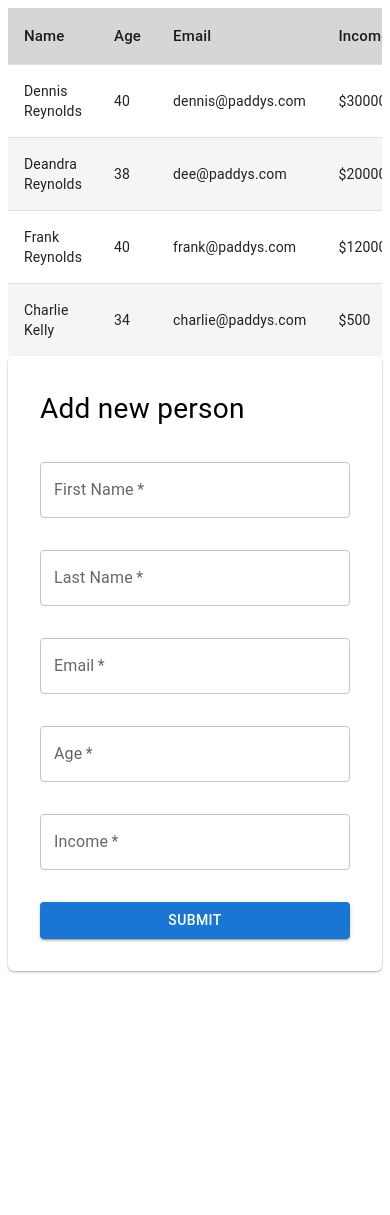
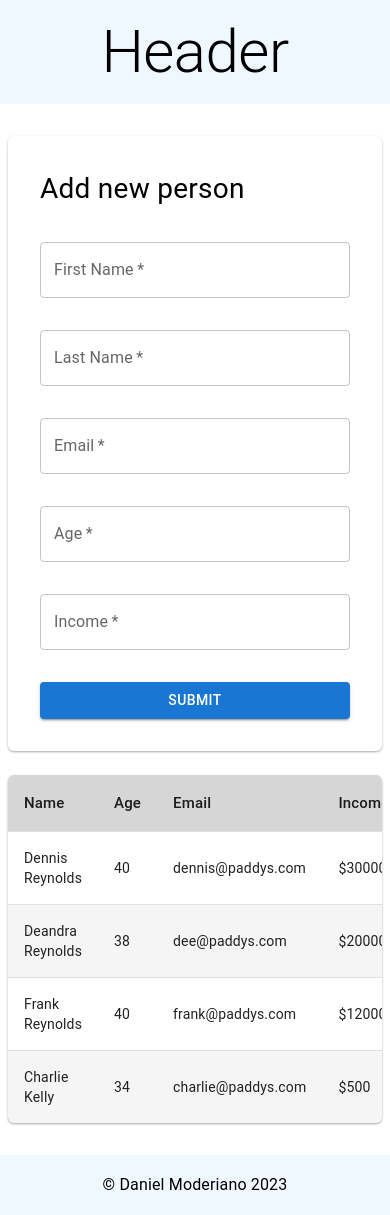
Before and after one commit to daniel-moderiano/interviewproject-danielm, a React (Vite) app in the folder webpage/frontend/: page / in a window 390 px wide. Before the commit the page ends 979 px from the top, so only its background shows below. Built offline with nearby package versions, Linux system fonts and the light colour scheme.

Commit message:
Add placeholder header and footer
- Create header and footer within App component as placeholders only
- Add styling to overall web page layout for mobile and desktop

```diff
--- a/webpage/frontend/src/App.tsx
+++ b/webpage/frontend/src/App.tsx
@@ -1,5 +1,7 @@
 import Form from "./components/Form";
 import Table from "./components/Table";
+import Typography from "@mui/material/Typography";
+import "./styles/App.css";
 
 const dummyData = [
   {
@@ -35,8 +37,20 @@ const dummyData = [
 function App() {
   return (
     <div className="App">
-      <Table people={dummyData} />
-      <Form />
+      <header className="header">
+        <Typography variant="h2" component="h1">
+          Header
+        </Typography>
+      </header>
+      <main className="main">
+        <Form />
+        <Table people={dummyData} />
+      </main>
+      <footer className="footer">
+        <Typography variant="subtitle1" component="p">
+          &copy; Daniel Moderiano 2023
+        </Typography>
+      </footer>
     </div>
   );
 }
--- a/webpage/frontend/src/components/Table.tsx
+++ b/webpage/frontend/src/components/Table.tsx
@@ -32,7 +32,13 @@ const StyledTableRow = styled(TableRow)(({ theme }) => ({
 
 const Table = ({ people }: TableProps) => {
   return (
-    <TableContainer>
+    <TableContainer
+      sx={{
+        boxShadow:
+          "0 1px 3px rgba(0, 0, 0, 0.12), 0 1px 2px rgba(0, 0, 0, 0.24)",
+        borderRadius: "6px",
+      }}
+    >
       <MaterialTable>
         <TableHead>
           <TableRow>
--- /dev/null
+++ b/webpage/frontend/src/styles/App.css
@@ -0,0 +1,44 @@
+html,
+body,
+#root {
+  margin: 0;
+  padding: 0;
+  height: 100vh;
+}
+
+.App {
+  height: 100%;
+  display: flex;
+  flex-direction: column;
+  /* align-items: center; */
+  /* justify-content: space-between; */
+}
+
+.main {
+  display: flex;
+  flex-direction: column;
+  gap: 1.5rem;
+  padding: 2rem 0.5rem;
+  flex-grow: 1;
+}
+
+.header {
+  padding: 1rem 0;
+  text-align: center;
+  background-color: aliceblue;
+  width: 100%;
+}
+
+.footer {
+  text-align: center;
+  background-color: aliceblue;
+  width: 100%;
+  padding: 1rem 0;
+}
+
+@media (min-width: 576px) {
+  .main {
+    flex-direction: row;
+    align-items: flex-start;
+  }
+}
```
